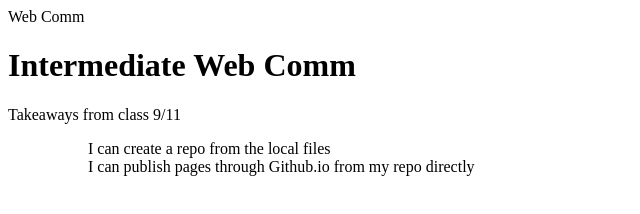
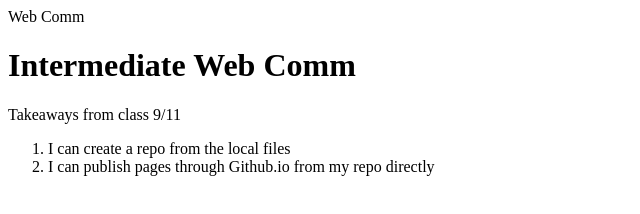
Before and after one commit to carlosa-suarez/webcomm, a website: page index.html in a window 1280 px wide. Shown: the whole page, without its empty margins (0-640 px from the left). Drawn offline with Linux system fonts and the light colour scheme.

Commit message:
Corrected ol

```diff
--- a/index.html
+++ b/index.html
@@ -5,9 +5,9 @@
     <body>
         <h1>Intermediate Web Comm</h1>
         <p>Takeaways from class 9/11</p>
-        <ul>
-            <ol>I can create a repo from the local files</ol>
-            <ol>I can publish pages through Github.io from my repo directly</ol>
-        </ul>
+        <ol>
+            <li>I can create a repo from the local files</li>
+            <li>I can publish pages through Github.io from my repo directly</li>
+        </ol>
     </body>
 </html>
```
